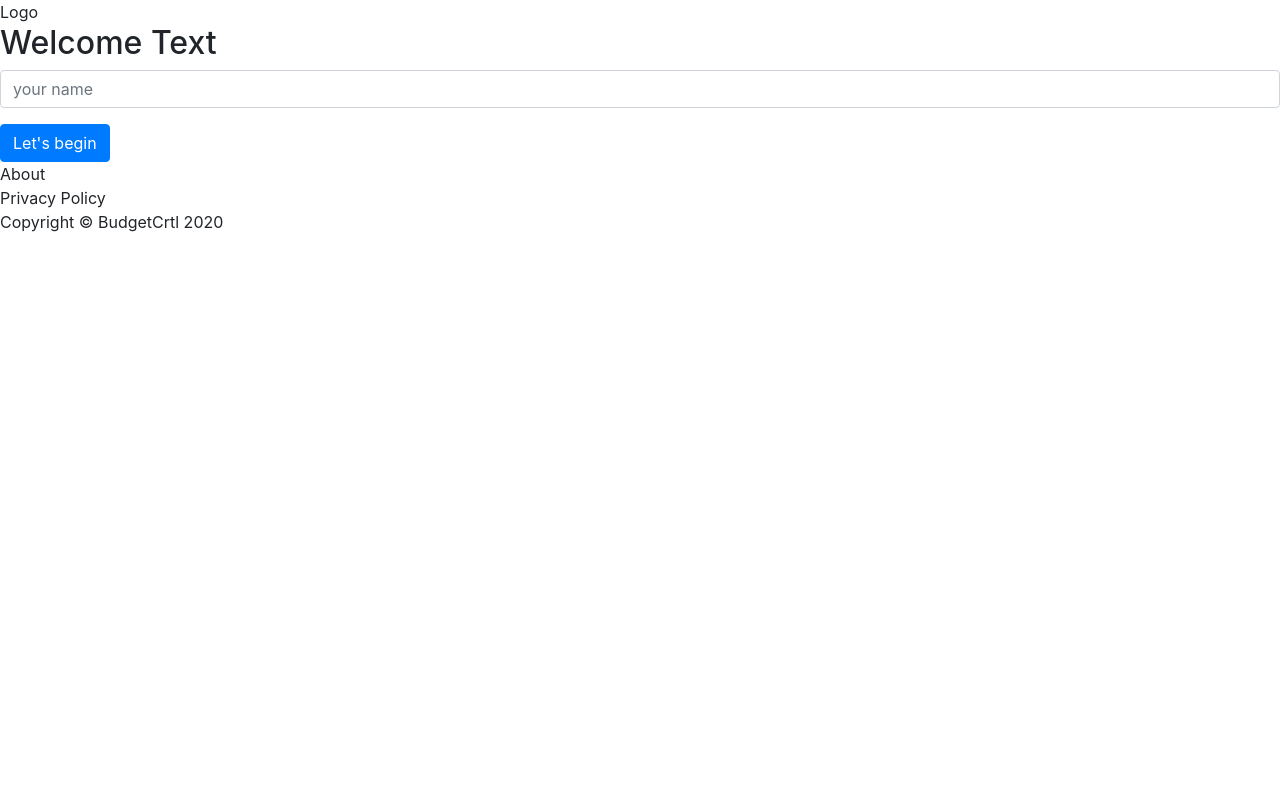
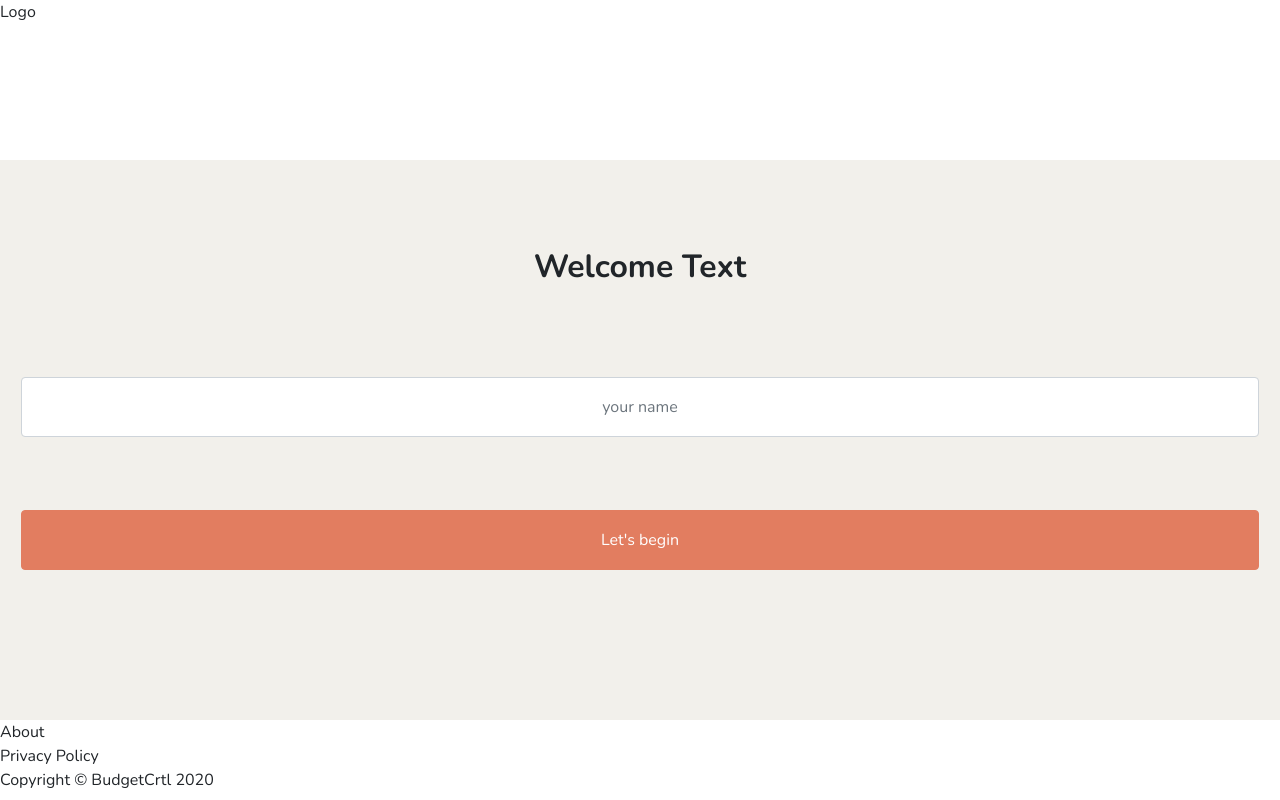
Before and after one commit to BCH-REACT20S-Project-1-Group-2/BCH-REACT20S-Project-1-Group-2.github.io, a React (Create React App) app in the folder frontend/: page / in a window 1280 px wide. Built offline with nearby package versions, Linux system fonts and the light colour scheme.

Commit message:
feature/styling: added styles to WelcomePage component

```diff
--- a/frontend/public/index.html
+++ b/frontend/public/index.html
@@ -1,25 +1,22 @@
 <!DOCTYPE html>
 <html lang="en">
+
 <head>
   <meta charset="utf-8" />
   <link rel="icon" href="%PUBLIC_URL%/favicon.ico" />
   <meta name="viewport" content="width=device-width, initial-scale=1" />
   <meta name="theme-color" content="#000000" />
-    <meta
-      name="description"
-      content="Web site created using create-react-app"
-    />
-    <link
-  rel="stylesheet"
-  href="https://maxcdn.bootstrapcdn.com/bootstrap/4.5.3/css/bootstrap.min.css"
-  integrity="sha384-TX8t27EcRE3e/ihU7zmQxVncDAy5uIKz4rEkgIXeMed4M0jlfIDPvg6uqKI2xXr2"
-  crossorigin="anonymous"
-/>
+  <meta name="description" content="Web site created using create-react-app" />
+  <link rel="stylesheet" href="https://maxcdn.bootstrapcdn.com/bootstrap/4.5.3/css/bootstrap.min.css"
+    integrity="sha384-TX8t27EcRE3e/ihU7zmQxVncDAy5uIKz4rEkgIXeMed4M0jlfIDPvg6uqKI2xXr2" crossorigin="anonymous" />
+  <link href="https://fonts.googleapis.com/css2?family=Nunito:wght@400;700&display=swap" rel="stylesheet">
   <title>Project 1</title>
 </head>
+
 <body>
   <noscript>You need to enable JavaScript to run this app.</noscript>
   <div id="root"></div>
 
 </body>
+
 </html>
--- a/frontend/src/components/WelcomePage.js
+++ b/frontend/src/components/WelcomePage.js
@@ -3,25 +3,32 @@ import { Link } from "react-router-dom";
 import { Form, Button } from "react-bootstrap";
 import Header from "./Header";
 import Footer from "./Footer";
+import "../styles/WelcomePage.css";
 
-function Welcome() {
+function WelcomePage() {
   return (
-    <>
+    <div className="WelcomePage">
       <Header />
       <main>
         <h2>Welcome Text</h2>
         <Form>
           <Form.Group controlId="formUserName">
-            <Form.Control type="text" placeholder="your name" />
+            <Form.Control
+              type="text"
+              placeholder="your name"
+              className="text-center"
+            />
           </Form.Group>
           <Link to="/landing">
-            <Button variant="primary">Let's begin</Button>
+            <Button className="w-100 text-white">
+              Let's begin
+            </Button>
           </Link>
         </Form>
       </main>
       <Footer />
-    </>
+    </div>
   );
 }
 
-export default Welcome;
+export default WelcomePage;
--- a/frontend/src/styles/App.css
+++ b/frontend/src/styles/App.css
@@ -1,6 +1,18 @@
+:root {
+    --secondary-color: #E27D60;
+}
+
 .App {
-    /* Styles go here */
-    height: 100vh;
+    font-family: 'Nunito', sans-serif;
+}
+.App * {
+    margin: 0;
+    padding: 0;
+}
+
+.App h2 {
+    font-weight: 800;
+    font-size: 32px;
 }
 
 /* All application wide styling go here, e.g. fonts and colors etc */
--- /dev/null
+++ b/frontend/src/styles/WelcomePage.css
@@ -0,0 +1,29 @@
+.WelcomePage {
+    height: 100vh;
+    display: grid;
+    grid-template-rows: 2fr 7fr 1fr;
+}
+
+.WelcomePage main {
+    background: #F2F0EB;
+    padding: 88px 21px;
+    text-align: center;
+}
+
+.WelcomePage h2 {
+    margin-bottom: 91px;
+}
+
+.WelcomePage form > * {
+    margin-bottom: 73px;
+    height: 60px;
+}
+
+.WelcomePage input, .WelcomePage button {
+    height: 60px;
+}
+
+.WelcomePage button, .WelcomePage button:hover, .WelcomePage button:active {
+    background-color: var(--secondary-color) !important;
+    border-color: var(--secondary-color) !important;
+}
```
Lines whose indentation alone changed are shown as unchanged.
